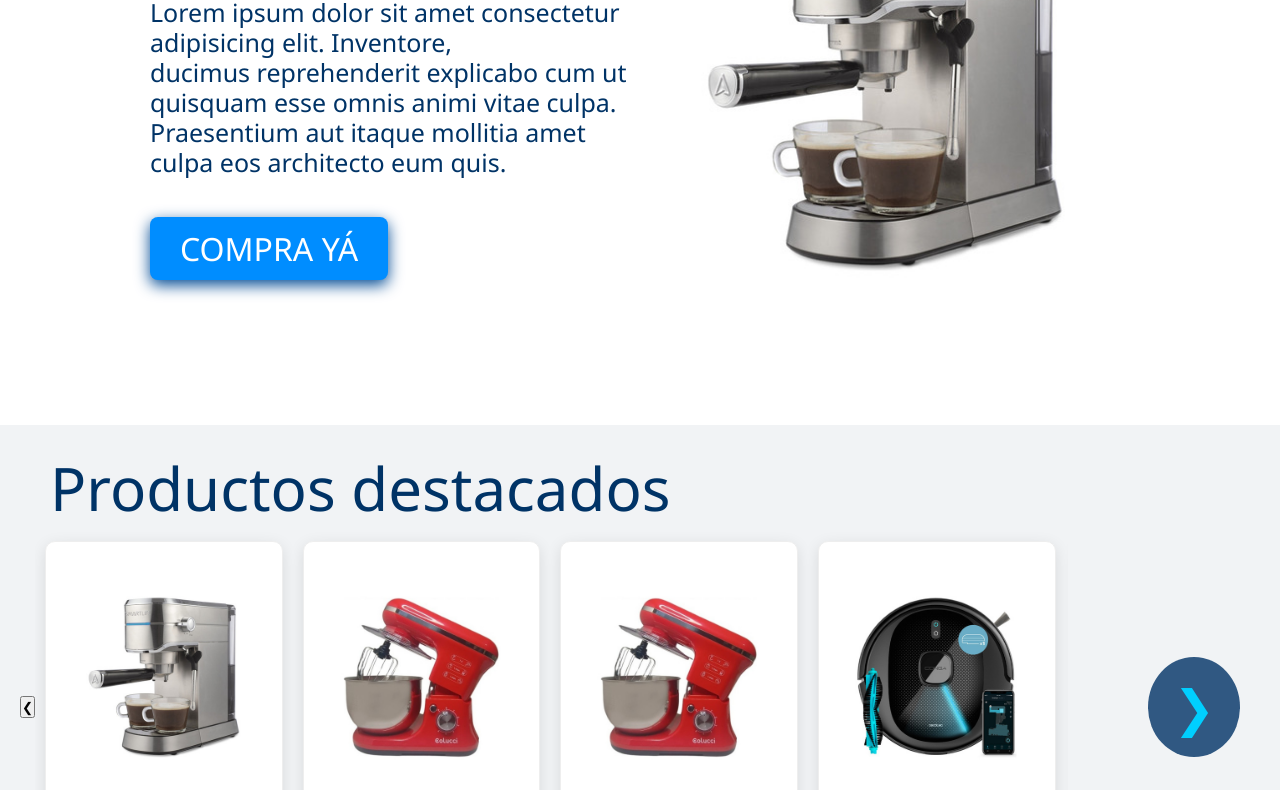
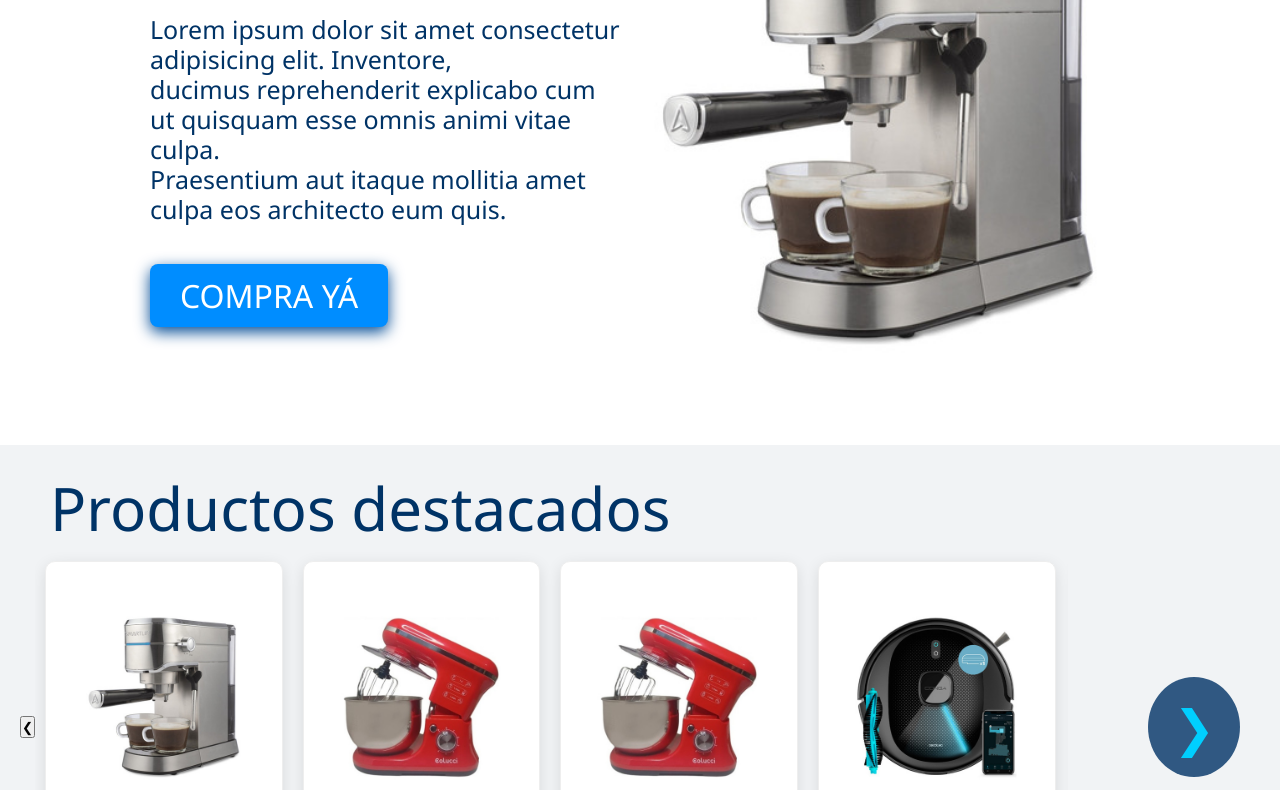
Before and after one commit to ThiagoR19/eComerce-de-Electrodomesticos, a plain HTML site: page docs/index.html in a window 1280 px wide. Shown: the part 308-1098 px from the top of the page. Drawn offline with Linux system fonts and the light colour scheme.

Commit message:
Detallitos

```diff
--- a/docs/styles/Home.css
+++ b/docs/styles/Home.css
@@ -15,11 +15,10 @@ body {
   flex-wrap: wrap;
   justify-content: center;
   align-items: center;
-  padding: 50px 150px;
+  margin: 50px 150px;
   background: white;
   animation: fadeIn 1s ease;
   height: 70vh;
-  margin-bottom: 80px;
 }
 
 .banner-text {
```
Also changed, not shown: docs/Fotos/fondo.png (added).
